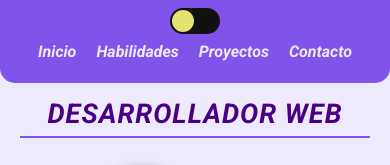
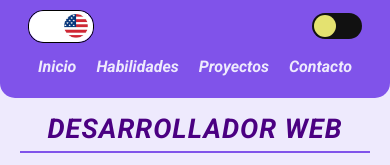
Before and after one commit to EduMMorenolp/LandingPageSimple, a plain HTML site: page index.html in a window 390 px wide. Shown: the top 165 px of the page. Drawn offline with Linux system fonts and the light colour scheme.

Commit message:
implementacion de icono lenguaje

```diff
--- a/css/header.css
+++ b/css/header.css
@@ -43,11 +43,19 @@ header nav ul li a:hover {
 }
 
 /* Responsive Styles */
-@media (max-width: 420px) {
+@media (max-width: 470px) {
   header {
     display: flex;
-    flex-direction: column;
-    align-items: flex-start;
+    flex-wrap: wrap;
+    gap: 10px;
+  }
+
+  .toggle-container{
+    margin-left: 20px;
+  }
+  .dark-icon {
+    margin-top: 5px;
+    margin-right: 20px;
   }
 
   nav {
--- /dev/null
+++ b/css/languaje.css
@@ -0,0 +1,78 @@
+/* Container styling */
+.toggle-container {
+    position: relative;
+    width: 66px;
+    height: 33px;
+    border: 1.5px solid black;
+    border-radius: 15px;
+}
+
+/* Checkbox styling (hidden) */
+.toggle-checkbox {
+    display: none;
+}
+
+/* Label as the toggle button */
+.toggle-label {
+    position: relative;
+    display: block;
+    width: 100%;
+    height: 100%;
+    background-color: #fff;
+    border-radius: 15px;
+    cursor: pointer;
+    transition: background-color 1s ease;
+}
+
+/* Ball inside the toggle */
+.ball {
+    position: absolute;
+    top: 3px;
+    left: 3px;
+    width: 24px;
+    height: 24px;
+    background-color: #fff;
+    border-radius: 50%;
+    transition: transform 1s ease;
+}
+
+/* Flag icons */
+.icon {
+    position: absolute;
+    top: 3px;
+    width: 24px;
+    height: 24px;
+    background-size: cover;
+    transition: opacity 1s ease;
+}
+
+/* English flag icon */
+.icon-en {
+    left: 35px;
+    background-image: url('../img/iconos/english-flag.jpg'); /* Set path to English flag image */
+}
+
+/* Spanish flag icon */
+.icon-es {
+    left: 4px;
+    background-image: url('../img/iconos/spanish-flag.png'); /* Set path to Spanish flag image */
+    opacity: 0;
+}
+
+/* Toggle styles when checked */
+.toggle-checkbox:checked + .toggle-label {
+    background-color: #fff;
+}
+
+/* Move the ball to the right */
+.toggle-checkbox:checked + .toggle-label .ball {
+    transform: translateX(30px);
+}
+
+/* Show Spanish flag, hide English flag */
+.toggle-checkbox:checked + .toggle-label .icon-en {
+    opacity: 0;
+}
+.toggle-checkbox:checked + .toggle-label .icon-es {
+    opacity: 1;
+}
--- a/index.html
+++ b/index.html
@@ -13,16 +13,26 @@
     <link rel="stylesheet" href="./css/footer.css">
     <link rel="stylesheet" href="./css/animations.css">
     <link rel="stylesheet" href="./css/darkmode.css">
+    <link rel="stylesheet" href="./css/languaje.css">
     <!-- Fonts -->
     <link rel="preconnect" href="https://fonts.googleapis.com">
     <link rel="preconnect" href="https://fonts.gstatic.com" crossorigin>
-    <link href="https://fonts.googleapis.com/css2?family=Libre+Baskerville:ital,wght@0,400;0,700;1,400&family=Roboto:ital,wght@0,100;0,300;0,400;0,500;0,700;0,900;1,100;1,300;1,400;1,500;1,700;1,900&display=swap" rel="stylesheet">
+    <link
+        href="https://fonts.googleapis.com/css2?family=Libre+Baskerville:ital,wght@0,400;0,700;1,400&family=Roboto:ital,wght@0,100;0,300;0,400;0,500;0,700;0,900;1,100;1,300;1,400;1,500;1,700;1,900&display=swap"
+        rel="stylesheet">
     <title>Eduardo M Moreno</title>
 </head>
 
 <body>
     <header class="slice-top">
-        <div class="idioma"></div>
+        <div class="toggle-container">
+            <input type="checkbox" class="toggle-checkbox" id="toggle-checkbox">
+            <label for="toggle-checkbox" class="toggle-label">
+                <span class="ball"></span>
+                <span class="icon icon-en"></span>
+                <span class="icon icon-es"></span>
+            </label>
+        </div>
         <nav>
             <ul>
                 <li><a href="#inicio">Inicio</a></li>
@@ -31,7 +41,7 @@
                 <li><a href="#contacto">Contacto</a></li>
             </ul>
         </nav>
-        <div class="dark-mode">
+        <div class="dark-mode dark-icon">
             <input type="checkbox" class="checkbox" id="checkbox">
             <label for="checkbox" class="checkbox-label">
                 <span class="ball"></span>
@@ -55,8 +65,9 @@
             </div>
         </section>
         <section id="presentacion">
-            <p>¡Holis! <strong>Soy Eduardo Moreno</strong>, un apasionado programador con <strong>experiencia en desarrollo
-                frontend, backend y data analyst</strong>. Mi
+            <p>¡Holis! <strong>Soy Eduardo Moreno</strong>, un apasionado programador con <strong>experiencia en
+                    desarrollo
+                    frontend, backend y data analyst</strong>. Mi
                 objetivo es crear soluciones que impulsen el éxito de los proyectos en los que participo.
             </p>
         </section>
--- a/js/script.js
+++ b/js/script.js
@@ -226,3 +226,15 @@ document.getElementById('toggleView').addEventListener('click', function() {
   // Cambiar el texto del botón
   this.textContent = this.textContent.includes('Nombres') ? 'Mostrar Iconos' : 'Mostrar Nombres';
 });
+
+const toggleCheckbox = document.getElementById('toggle-checkbox');
+
+toggleCheckbox.addEventListener('change', () => {
+    if (toggleCheckbox.checked) {
+        // Cambiar a español
+        document.documentElement.setAttribute('lang', 'es');
+    } else {
+        // Cambiar a inglés
+        document.documentElement.setAttribute('lang', 'en');
+    }
+});
```
Also changed, not shown: img/iconos/english-flag.jpg (added), img/iconos/spanish-flag.png (added).
